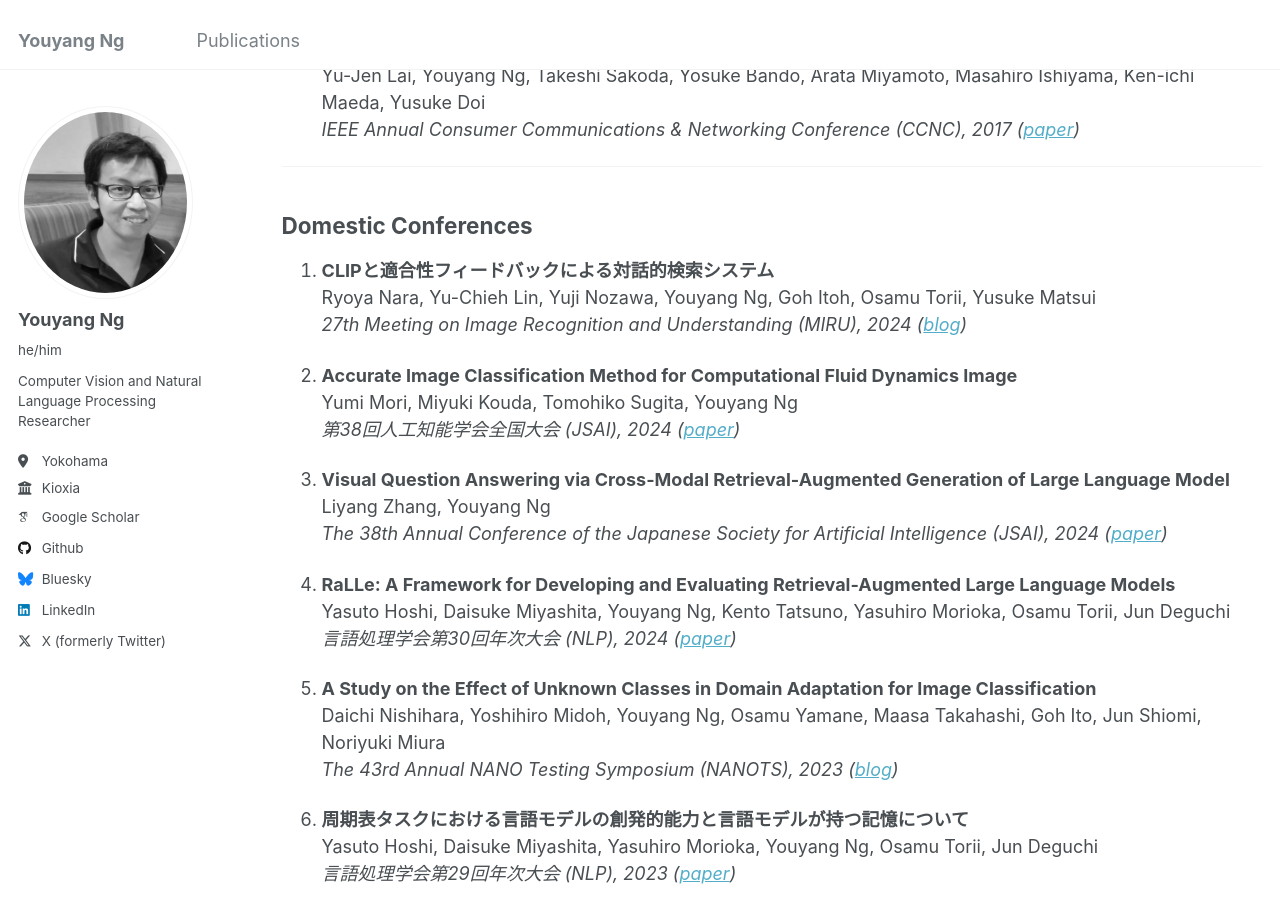
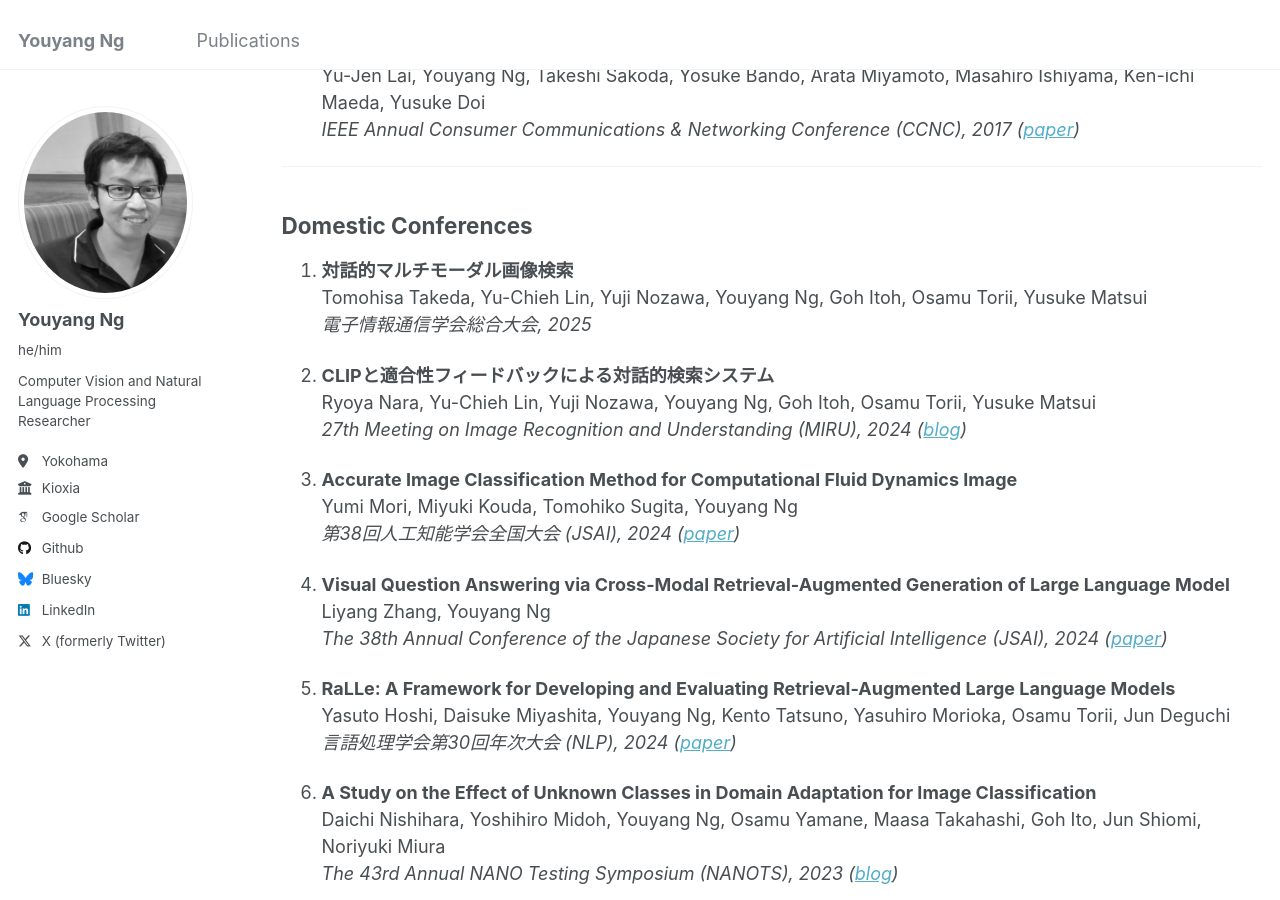
Before and after one commit to yy29/yy29.github.io, a Jekyll site: the page built from _pages/publications.md, in a window 1280 px wide and 900 px high, scrolled down 3357 px. Built offline with Jekyll 4.4.1, drawn with Linux system fonts in a browser that asks for light colours; some web fonts are replaced.

Commit message:
Update publications.md

```diff
--- a/_pages/publications.md
+++ b/_pages/publications.md
@@ -128,6 +128,10 @@ Yu-Jen Lai, Youyang Ng, Takeshi Sakoda, Yosuke Bando, Arata Miyamoto, Masahiro I
 ---
 ## Domestic Conferences
 
+1. **対話的マルチモーダル画像検索**
+Tomohisa Takeda, Yu-Chieh Lin, Yuji Nozawa, Youyang Ng, Goh Itoh, Osamu Torii, Yusuke Matsui
+*電子情報通信学会総合大会, 2025*
+
 1. **CLIPと適合性フィードバックによる対話的検索システム**
 Ryoya Nara, Yu-Chieh Lin, Yuji Nozawa, Youyang Ng, Goh Itoh, Osamu Torii, Yusuke Matsui
 *27th Meeting on Image Recognition and Understanding (MIRU), 2024 ([blog](https://mti-lab.github.io/blog/2024/08/15/miru2024.html))*
```
